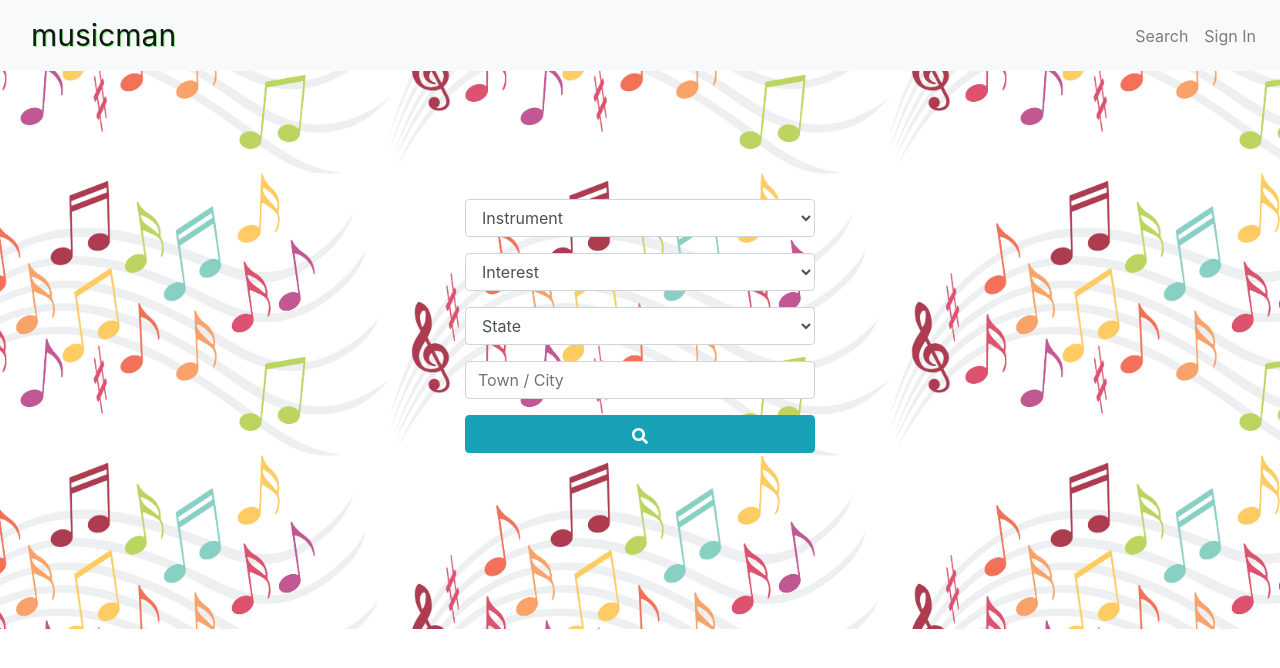
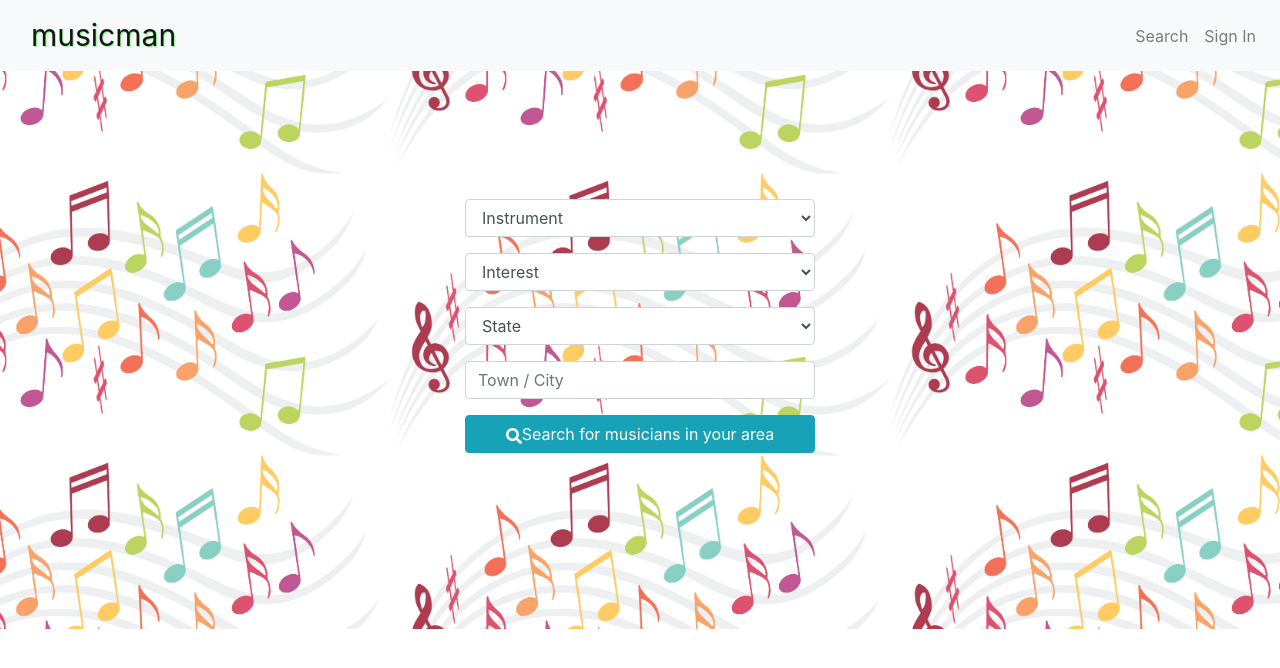
Before and after one commit to MachopCodes/MusicMan2.0, a React app: page /#/ in a window 1280 px wide. Shown: the top 668 px of the page. Built offline with nearby package versions, Linux system fonts and the light colour scheme.

Commit message:
finishing touches

```diff
--- a/src/components/Layout/Search.js
+++ b/src/components/Layout/Search.js
@@ -40,7 +40,7 @@ const Search = props => {
               <Interests change={handleChange}/>
               <State change={handleChange} state={profile.state}/>
               <City change={handleChange} city={profile.city}/>
-              <Button type="Submit" variant="info" className="mr-auto btn-block"><FaSearch/></Button>
+              <Button type="Submit" variant="info" className="mr-auto btn-block"><FaSearch/>Search for musicians in your area</Button>
             </Form>
           </Col>
         </Row>
```
